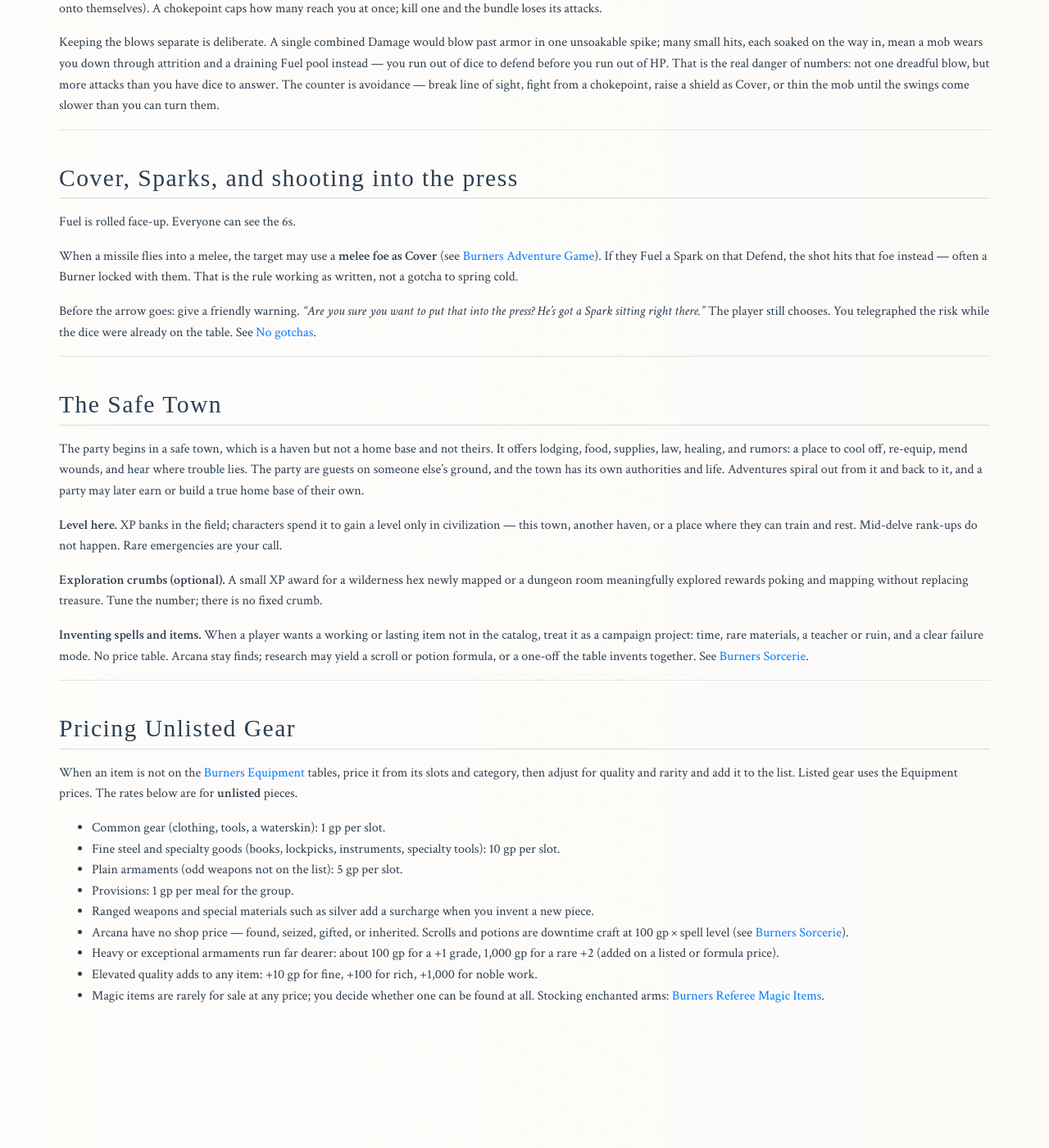
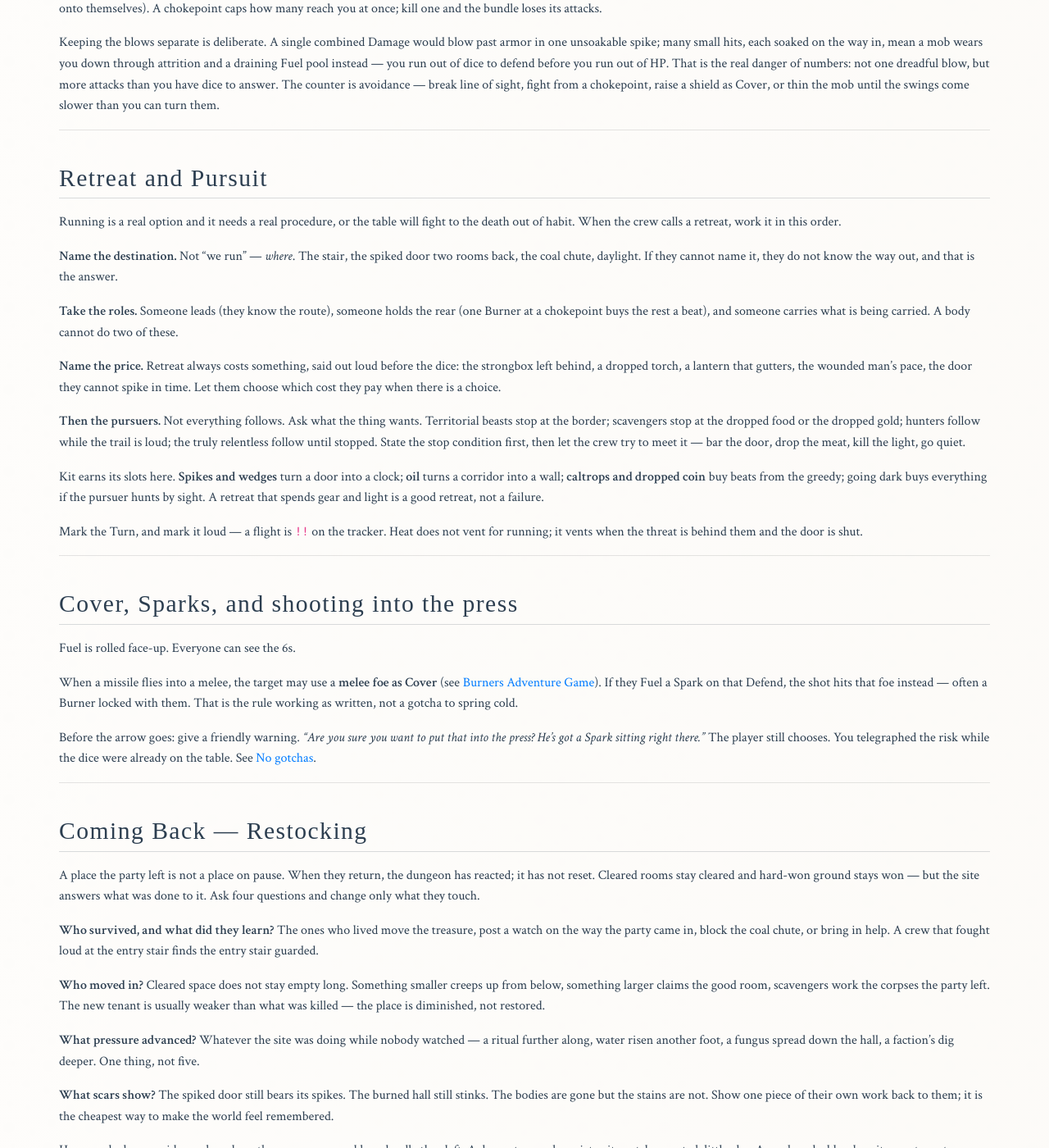
Before and after one commit to paulabrams/burners, a Jekyll site: the page built from markdown/burners-referee-guide.md, in a window 1280 px wide and 1400 px high, scrolled down 7236 px. Shown: the whole window at 82% size. Built offline with Jekyll 4.4.1, drawn with Linux system fonts in a browser that asks for light colours; some web fonts are replaced; before the commit the page ends 8511 px from its top, so only the background shows below that; some of the changed text lies outside the part shown.

Commit message:
Publish local draft: search, morale, retreat, and restock procedures.
Co-authored-by: Cursor <cursoragent@cursor.com>

```diff
--- a/markdown/burners-referee-guide.md
+++ b/markdown/burners-referee-guide.md
@@ -274,6 +274,24 @@ Keeping the blows separate is deliberate. A single combined Damage would blow pa
 
 ---
 
+## Retreat and Pursuit
+
+Running is a real option and it needs a real procedure, or the table will fight to the death out of habit. When the crew calls a retreat, work it in this order.
+
+**Name the destination.** Not "we run" — *where*. The stair, the spiked door two rooms back, the coal chute, daylight. If they cannot name it, they do not know the way out, and that is the answer.
+
+**Take the roles.** Someone leads (they know the route), someone holds the rear (one Burner at a chokepoint buys the rest a beat), and someone carries what is being carried. A body cannot do two of these.
+
+**Name the price.** Retreat always costs something, said out loud before the dice: the strongbox left behind, a dropped torch, a lantern that gutters, the wounded man's pace, the door they cannot spike in time. Let them choose which cost they pay when there is a choice.
+
+**Then the pursuers.** Not everything follows. Ask what the thing wants. Territorial beasts stop at the border; scavengers stop at the dropped food or the dropped gold; hunters follow while the trail is loud; the truly relentless follow until stopped. State the stop condition first, then let the crew try to meet it — bar the door, drop the meat, kill the light, go quiet.
+
+Kit earns its slots here. **Spikes and wedges** turn a door into a clock; **oil** turns a corridor into a wall; **caltrops and dropped coin** buy beats from the greedy; going dark buys everything if the pursuer hunts by sight. A retreat that spends gear and light is a good retreat, not a failure.
+
+Mark the Turn, and mark it loud — a flight is `!!` on the tracker. Heat does not vent for running; it vents when the threat is behind them and the door is shut.
+
+---
+
 ## Cover, Sparks, and shooting into the press
 
 Fuel is rolled face-up. Everyone can see the 6s.
@@ -281,6 +299,24 @@ Fuel is rolled face-up. Everyone can see the 6s.
 When a missile flies into a melee, the target may use a **melee foe as Cover** (see [[Burners Adventure Game]]). If they Fuel a Spark on that Defend, the shot hits that foe instead — often a Burner locked with them. That is the rule working as written, not a gotcha to spring cold.
 
 Before the arrow goes: give a friendly warning. *"Are you sure you want to put that into the press? He's got a Spark sitting right there."* The player still chooses. You telegraphed the risk while the dice were already on the table. See [[Burners Principles#No gotchas]].
+
+---
+
+## Coming Back — Restocking
+
+A place the party left is not a place on pause. When they return, the dungeon has reacted; it has not reset. Cleared rooms stay cleared and hard-won ground stays won — but the site answers what was done to it. Ask four questions and change only what they touch.
+
+**Who survived, and what did they learn?** The ones who lived move the treasure, post a watch on the way the party came in, block the coal chute, or bring in help. A crew that fought loud at the entry stair finds the entry stair guarded.
+
+**Who moved in?** Cleared space does not stay empty long. Something smaller creeps up from below, something larger claims the good room, scavengers work the corpses the party left. The new tenant is usually weaker than what was killed — the place is diminished, not restored.
+
+**What pressure advanced?** Whatever the site was doing while nobody watched — a ritual further along, water risen another foot, a fungus spread down the hall, a faction's dig deeper. One thing, not five.
+
+**What scars show?** The spiked door still bears its spikes. The burned hall still stinks. The bodies are gone but the stains are not. Show one piece of their own work back to them; it is the cheapest way to make the world feel remembered.
+
+How much changes rides on how long they were gone and how loudly they left. A day or two and a quiet exit: watches posted, little else. A week and a bloody exit: new tenants, moved treasure, and someone hunting the crew by name. Between jobs a loud site raises the base Heat of the next visit until the crew lies low (see Running Heat).
+
+Do this at the door, not room by room. Three lines in your notes before the session is the whole procedure.
 
 ---
 
```
Also changed, not shown: markdown/burners-ose-conversions.md (+1 -1 lines), 3 other files.
